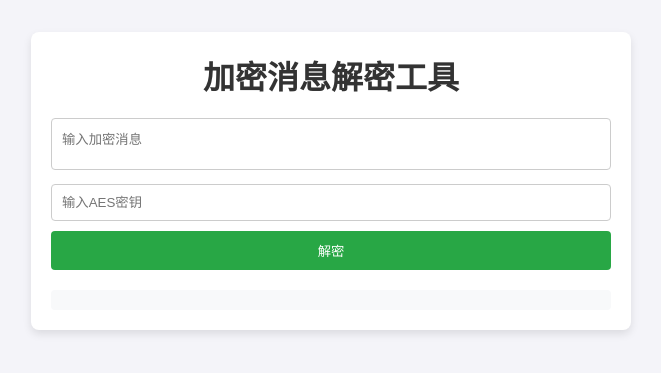
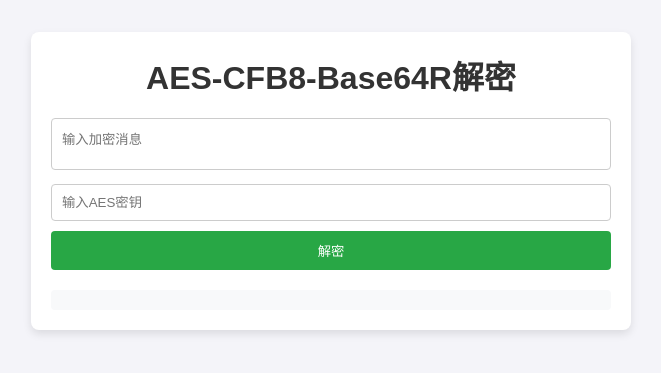
Before and after one commit to Timer-keeper/AES-CFB8-Base64R, a plain HTML site: page index.html in a window 1280 px wide. Shown: the part 219-592 px from the top of the page, without its empty margins (309-970 px from the left). Drawn offline with nearby package versions, Linux system fonts and the light colour scheme.

Commit message:
更新 index.html

```diff
--- a/index.html
+++ b/index.html
@@ -3,7 +3,7 @@
 <head>
     <meta charset="UTF-8">
     <meta name="viewport" content="width=device-width, initial-scale=1.0">
-    <title>数据解密平台</title>
+    <title>AES-CFB8-Base64R解密</title>
     <link rel="stylesheet" href="styles.css">
     <script src="https://cdnjs.cloudflare.com/ajax/libs/crypto-js/4.1.1/crypto-js.min.js"></script>
     <script src="https://cdn.jsdelivr.net/npm/seedrandom@3.0.5/seedrandom.min.js"></script>
@@ -12,7 +12,7 @@
 <body>
 <div class="container">
     <header>
-        <h1>加密消息解密工具</h1>
+        <h1>AES-CFB8-Base64R解密</h1>
     </header>
     <main>
         <section>
```
